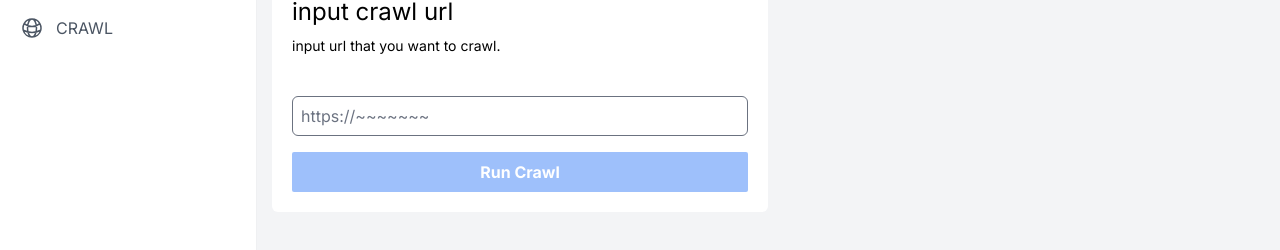
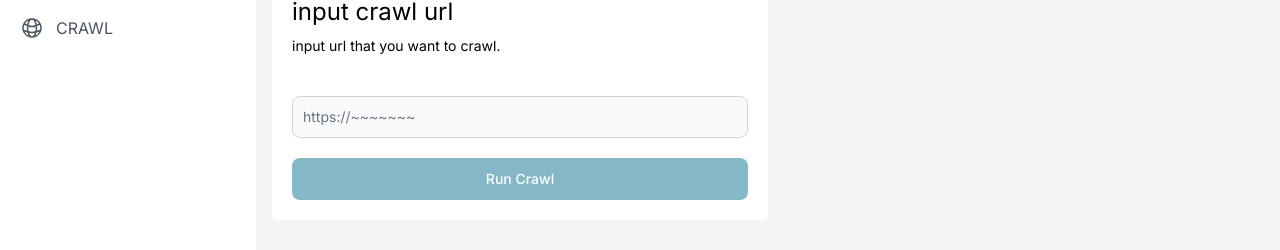
Before and after one commit to mars-tatsuru/crawl_project__frontend, a Next.js app: page /crawl/create in a window 1280 px wide. Shown: the part 104-354 px from the top of the page. Built offline with nearby package versions, Linux system fonts and the light colour scheme.

Commit message:
change style

```diff
--- a/src/app/(overview)/crawl/create/page.tsx
+++ b/src/app/(overview)/crawl/create/page.tsx
@@ -6,6 +6,7 @@ import { useState } from "react";
 import clsx from "clsx";
 import { ArrowPathIcon } from "@heroicons/react/24/outline";
 import { S3Client, GetObjectCommand } from "@aws-sdk/client-s3";
+import { Button, TextInput } from "flowbite-react";
 
 const Crawl: NextPage = () => {
   const [siteTree, setSiteTree] = useState();
@@ -75,25 +76,14 @@ const Crawl: NextPage = () => {
               input url that you want to crawl.
             </p>
           </div>
-          <input
-            type="text"
+          <TextInput
             placeholder="https://~~~~~~~"
             onChange={(e) => setSiteUrl(e.target.value)}
-            className="mb-4 h-10 w-full rounded-md border border-gray-500 bg-transparent p-2 text-white focus:border-blue-500 focus:outline-none"
-          />
-          <button
-            onClick={runCrawl}
-            className={clsx(
-              "h-10 rounded-sm bg-blue-500 font-bold text-white",
-              {
-                "cursor-not-allowed opacity-50": !siteUrl,
-                "cursor-pointer opacity-100 hover:bg-blue-700": siteUrl,
-              },
-            )}
-            disabled={!siteUrl}
-          >
+            className="mb-5"
+          ></TextInput>
+          <Button disabled={!siteUrl} onClick={runCrawl}>
             Run Crawl
-          </button>
+          </Button>
         </div>
       )}
       {isCrawling && (
--- a/src/components/Card/CommonCard.tsx
+++ b/src/components/Card/CommonCard.tsx
@@ -1,4 +1,5 @@
 import { Button, Card } from "flowbite-react";
+import clsx from "clsx";
 
 export default function CommonCard() {
   return (
@@ -6,7 +7,14 @@ export default function CommonCard() {
       <h2 className="text-lg font-bold tracking-tight text-gray-900 dark:text-white">
         SITE URL
         <br />
-        <span className="text-lg text-blue-700">https://www.google.com</span>
+        <span
+          className={clsx(
+            "text-lg font-normal",
+            "text-blue-700 dark:text-blue-400",
+          )}
+        >
+          https://www.example.com
+        </span>
       </h2>
       <p className="text-sm font-normal leading-loose text-gray-700 dark:text-gray-400">
         <span>crawl start date: 2021-10-10 10:00:00</span> <br />
--- a/src/components/Layout/BreadCrumb.tsx
+++ b/src/components/Layout/BreadCrumb.tsx
@@ -18,7 +18,7 @@ export default function BreadCrumb({ path }: Props) {
             <Link
               href={href}
               className={clsx({
-                "text-cyan-700 dark:text-cyan-700":
+                "text-cyan-700 dark:text-cyan-500":
                   index === pathArr.length - 1,
                 "text-gray-600 dark:text-white": index < pathArr.length - 1,
               })}
--- a/src/components/Layout/SidebarItem.tsx
+++ b/src/components/Layout/SidebarItem.tsx
@@ -24,7 +24,7 @@ export default function SideBar({
           className={clsx(
             "flex items-center rounded-lg p-2 hover:bg-gray-100 dark:hover:bg-gray-700",
             {
-              "text-cyan-700 dark:text-cyan-700": pathname.includes(href),
+              "text-cyan-700 dark:text-cyan-500": pathname.includes(href),
               "text-gray-600 dark:text-gray-400": pathname !== href,
             },
           )}
```
